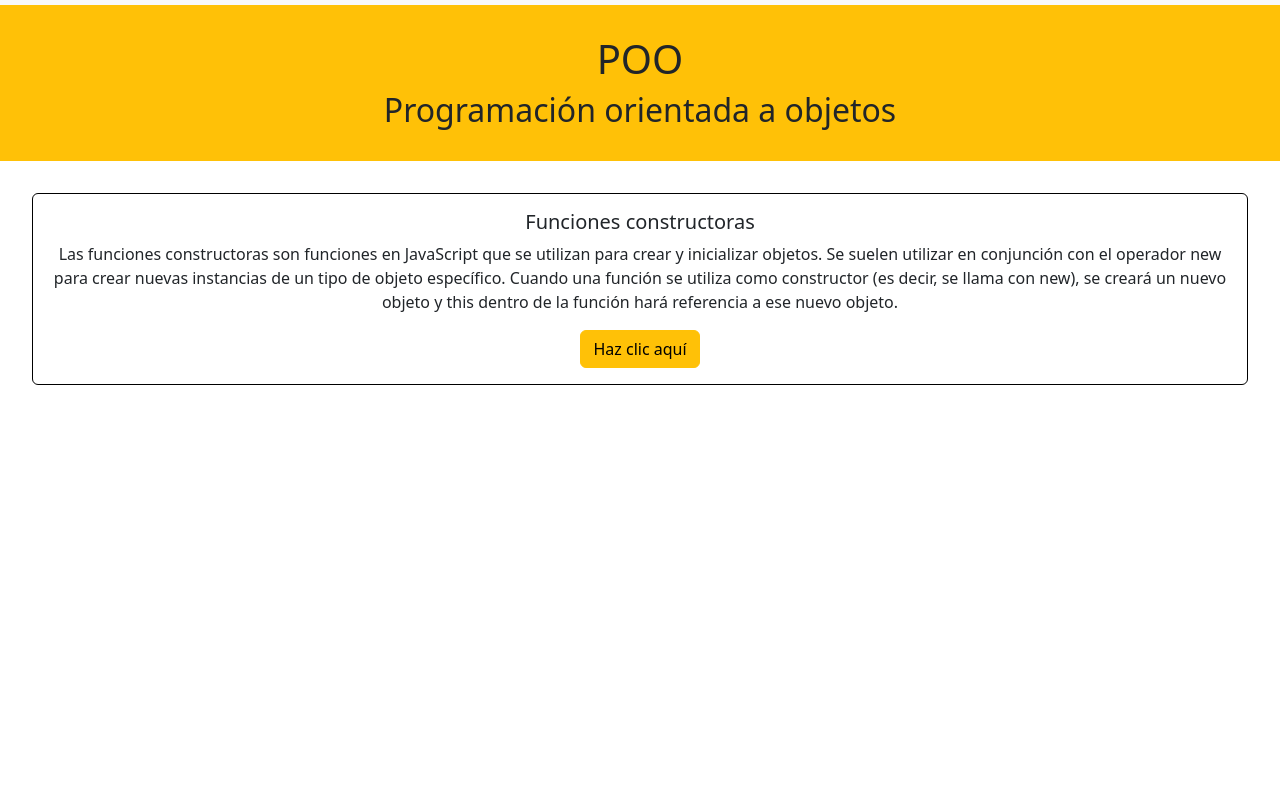
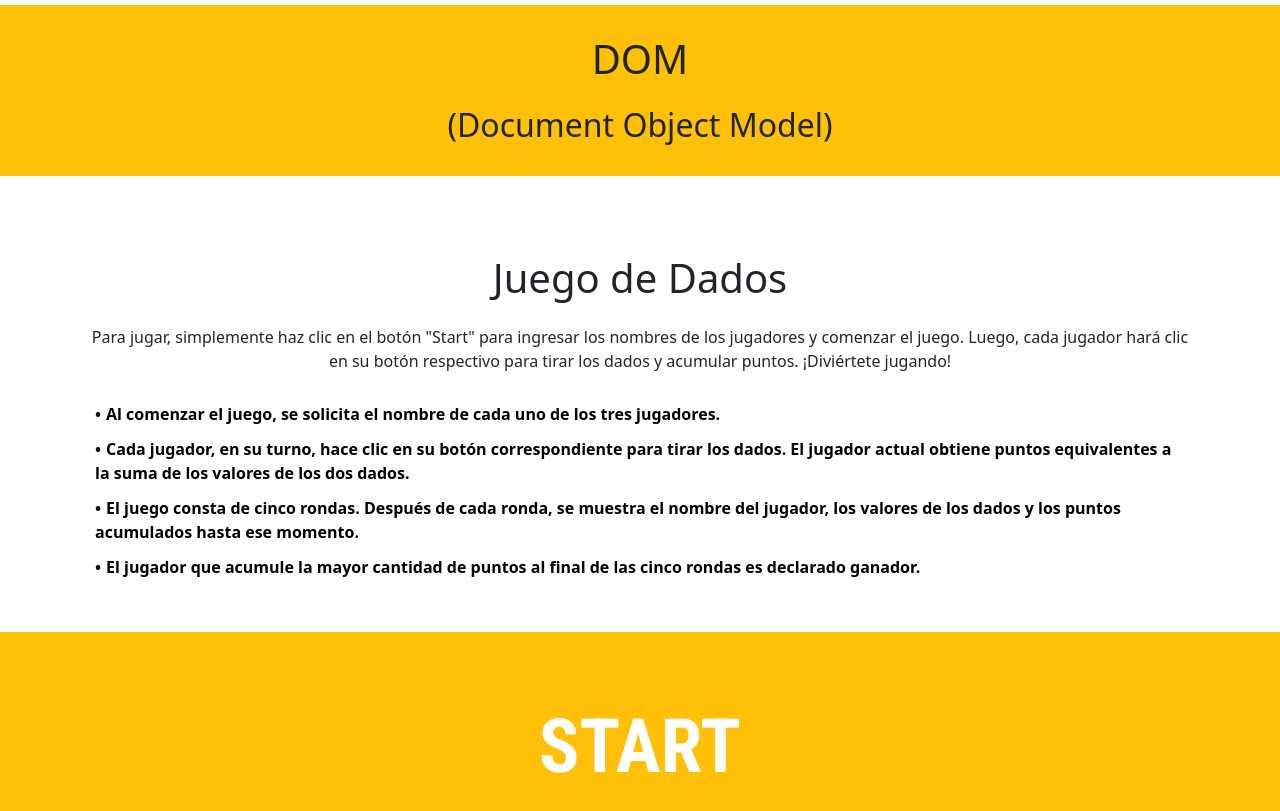
Before and after one commit to juanleivaa/signo-zodiacal-calculator, a plain HTML site: page pages/DOM/dom.html in a window 1280 px wide. Shown: the part 121-932 px from the top of the page. Before the commit the page ends 800 px from the top, so only its background shows below. Drawn offline with nearby package versions, Linux system fonts and the light colour scheme.

Commit message:
DOM;Juego de dados de tres jugadores con 5 rondas
Trabajado en el juego de dados de tres jugadores con 5 rondas en la página dom.html. Se dedicó mucho esfuerzo al estilo. ¡Me hizo renegar mucho! 😅

```diff
--- a/css/style.css
+++ b/css/style.css
@@ -11,7 +11,9 @@ body {
 
 h1 {
   padding-top: 30px;
+  padding-bottom: 15px;
 }
+
 
 h2 {
   font-weight: 100;
@@ -99,3 +101,65 @@ pre {
 #result.hide {
   animation: fadeOut 0.3s ease forwards;
 }
+
+
+
+/*===================================
+====ESTILOS PARA JUEGO DE DADOS======
+====================================*/
+
+.juegoDados {
+  background-color: #ffc107;
+}
+
+#start {
+  font-family: 'Roboto Condensed', sans-serif;
+  font-weight: 700;
+  transition: transform 1.5s ease;
+  background-color: #ffc107;
+  border-radius: 0%;
+  border: 0;
+  font-size: 75px; /* Tamaño del texto */
+  padding: 10px 10px; /* Espaciado interno */
+
+}
+
+#start:hover {
+  transform: scale(1.1);
+  animation: colorChange 0.5s infinite;
+   /* Cambiar por el color que prefieras */
+}
+
+
+
+@keyframes colorChange {
+  0% {
+    color: rgb(255, 0, 0); /* Rojo */
+  }
+  50% {
+    color: rgb(0, 255, 0); /* Verde */
+  }
+  100% {
+    color: rgb(0, 0, 255); /* Azul */
+  }
+}
+
+
+
+ol {
+  margin-bottom: 35px;
+  padding: 10px;
+  border-radius: 5px;
+  color: rgb(0, 0, 0);
+  font-weight: bold;
+  list-style-type: none;
+}
+
+ol li {
+  margin-bottom: 5px;
+}
+
+ol li:before {
+  content: "•";
+  margin-right: 5px;
+}
--- a/js/DOM/dom.js
+++ b/js/DOM/dom.js
@@ -0,0 +1,215 @@
+// let div = document.getElementById('elemento');
+// // let pEl = document.getElementsByName('p');
+// // let pQuery = document.querySelectorAll('button.btn');
+// // let pElClass = document.getElementsByClassName('btn');
+// // console.log(pElClass);
+
+
+// //aqui no se puede hacer esto de meter etiquetas html
+// // div.appendChild('<p>Append text</p>');
+
+// //Hay que CREAR un nodo
+// let p = document.createElement('p');
+
+// //para agregar texto al nodo
+// p.textContent = 'Append text';
+// //ó (este no hace falta crearle un nodo, es decir podemos meterle etiuquetas; mas comodo)
+// p.innerHTML = '<strong>Append text</strong>';
+
+
+// //literal le metemos un parrafo al div
+// div.appendChild(p);
+
+
+
+// //me devuelve un array de elementos que concide con el parametro al metodo
+// let pQuery = document.getElementsByClassName('query');
+// //Le agrego una clase
+// pQuery[1].classList.add('btn' , 'btn-primary' , 'p-4');
+// console.log(pQuery[1].parentElement) //text y span
+
+// let buttons = document.getElementsByClassName ('btn');
+// console.log('Botones: ',buttons);
+
+// for (btn in buttons) {
+
+// }
+
+
+
+
+
+//===================================
+//===FUNCION JUEGO DEL DADO===========
+//====================================
+function startGame(){
+    let playerNames = [];
+    for (let i = 1; i <= 3; i++) {
+        let name = prompt(`Ingrese el nombre del Jugador ${i} (máximo 10 letras)`);
+        while (name === '' || name.length > 10) {
+            name = prompt(`Ingrese el nombre del Jugador ${i} (máximo 10 letras)`);
+        }
+        playerNames.push(name);
+        document.getElementById(`player${i}`).innerText = `Tirar: ${name}`;
+    }
+
+    let players = playerNames.map((name, index) => {
+        return { name: name, points: 0, round: 1 };
+    });
+
+    let currentPlayer = 0;
+    let currentRound = 1;
+
+    function rollDice() {
+        return Math.floor(Math.random() * 6) + 1;
+    }
+
+
+    let gameOver = false; // Variable para controlar si el juego ha terminado
+
+
+    function playTurn() {
+        if (gameOver) return; // Salir de la función si el juego ha terminado
+        let player = players[currentPlayer];
+        let dice1 = rollDice();
+        let dice2 = rollDice();
+        player.points += dice1 + dice2;
+        console.log(`${player.name}: Dado 1: ${dice1}, Dado 2: ${dice2}, Puntos totales: ${player.points}`);
+        currentPlayer = (currentPlayer + 1) % players.length;
+        if (currentPlayer === 0) {
+            currentRound++;
+        }
+        updateButtons();
+        if (currentRound >= 5) {
+            displayPlayers(); // Mostrar resultados de la ronda 5
+            endGame(); // Mostrar mensaje de ganador y reiniciar juego
+        }
+    }
+
+
+    function updateButtons() {
+        for (let i = 0; i < players.length; i++) {
+            let button = document.getElementById(`player${i + 1}`);
+            button.disabled = (currentRound === 5);
+        }
+    }
+
+
+    function endGame() {
+        let winner = players.reduce((prev, current) => (prev.points > current.points) ? prev : current);
+        setTimeout(() => {
+            alert(`El ganador es: ${winner.name}. Se reiniciara el juego`);
+            setTimeout(() => {
+                location.reload(); // Reiniciar el juego
+            }, 10); // Esperar 2 segundos antes de recargar la página
+        }, 350); // Esperar 1 segundo antes de mostrar el mensaje de ganador
+    }
+
+
+    function displayPlayers() {
+        let playersDiv = document.getElementById('players');
+        playersDiv.innerHTML = '';
+        let roundTitle = document.createElement('h1');
+        roundTitle.innerText = `ROUND: ${currentRound}`;
+        playersDiv.appendChild(roundTitle);
+        let row = document.createElement('div');
+        row.classList.add('row');
+        players.forEach((player, index) => {
+            let playerDiv = document.createElement('div');
+            playerDiv.classList.add('col');
+            playerDiv.classList.add('player');
+
+            // Agregar la foto de perfil
+            let profileImg = document.createElement('img');
+            profileImg.src = `/css/assets/player${index + 1}.jpg`; // Ruta de la imagen
+            profileImg.alt = `Foto de perfil de ${player.name}`;
+            profileImg.width = 50; // Ancho de la imagen
+            profileImg.height = 50; // Alto de la imagen
+            playerDiv.appendChild(profileImg);
+
+            let playerInfo = document.createElement('div');
+            playerInfo.innerHTML = `<h3>${player.name}</h3><p>Puntos: ${player.points}</p>`;
+            playerDiv.appendChild(playerInfo);
+
+            let button = document.createElement('button');
+            button.id = `player${index + 1}`;
+            button.classList.add('btn');
+            button.classList.add('mt-4');
+            button.classList.add('btn-outline-dark');
+            button.disabled = (index !== currentPlayer || currentRound > 5 || player.round == 5); // Se deshabilita en la ronda 5 o más
+            button.innerText = `Tirar: ${player.name}`;
+
+            if (index === currentPlayer && currentRound <= 5) {
+                button.classList.remove('btn-outline-dark');
+                button.classList.add('btn-dark');
+            }
+            button.addEventListener('click', function() {
+            if (currentPlayer === index && currentRound <= 5) {
+                    playTurn();
+                    displayPlayers();
+            }
+
+            });
+            playerDiv.appendChild(button);
+            row.appendChild(playerDiv);
+        });
+        playersDiv.appendChild(row);
+    }
+
+
+
+
+    document.getElementById('start').addEventListener('click', function() {
+        document.getElementById('player1').style.display = 'inline-block';
+        document.getElementById('player2').style.display = 'inline-block';
+        document.getElementById('player3').style.display = 'inline-block';
+        document.getElementById('start').style.display = 'none';
+    });
+
+    document.getElementById('player1').addEventListener('click', function() {
+        if (currentPlayer === 0 && currentRound <= 5) {
+            playTurn();
+            displayPlayers();
+        }
+    });
+
+    document.getElementById('player2').addEventListener('click', function() {
+        if (currentPlayer === 1 && currentRound <= 5) {
+            playTurn();
+            displayPlayers();
+        }
+    });
+
+    document.getElementById('player3').addEventListener('click', function() {
+        if (currentPlayer === 2 && currentRound <= 5) {
+            playTurn();
+            displayPlayers();
+        }
+    });
+
+    document.getElementById('start').style.display = 'none';
+    localStorage.setItem('startButtonClicked', 'true');
+
+    displayPlayers();
+    updateButtons();
+}
+
+
+
+
+
+//=========================================================
+//=PARA QUE EL BOTON SE VAYA UNA VEZ INICILIZADO EL JUEGO==
+//=========================================================
+window.onload = function() {
+    // Verificar si se hizo clic en el botón 'start' anteriormente
+    const startButtonClicked = localStorage.getItem('startButtonClicked');
+    if (startButtonClicked) {
+        document.getElementById('start').style.display = 'none';
+    }
+};
+
+// Eliminar el estado almacenado en localStorage al recargar la página
+window.addEventListener('beforeunload', function() {
+    localStorage.removeItem('startButtonClicked');
+});
--- a/pages/DOM/dom.html
+++ b/pages/DOM/dom.html
@@ -6,6 +6,11 @@
 <title>Copa america</title>
 <link href="https://cdn.jsdelivr.net/npm/bootstrap@5.3.0/dist/css/bootstrap.min.css" rel="stylesheet">
 <link rel="stylesheet" href="/css/style.css">
+<!--===================================
+=========fuente para start=============
+====================================-->
+<link rel="stylesheet" href="https://fonts.googleapis.com/css2?family=Roboto+Condensed:wght@700&display=swap">
+
 
 </head>
 <body>
@@ -19,28 +24,39 @@
       </nav>
   </header>
     <main>
-
         <section style="background-color: #ffc107;">
-            <h1>POO</h1>
-            <h2>Programación orientada a objetos</h2>
+            <h1>DOM</h1>
+            <h2>(Document Object Model)</h2>
             <br>
         </section>
         <section>
-            <div class="card-group p-3">
-                <div class="card m-3 justify-content-center">
-                  <div class="card-body">
-                    <h5 class="card-title">Funciones constructoras</h5>
-                    <p class="card-text">
-                      Las funciones constructoras son funciones en JavaScript que se utilizan para crear y inicializar objetos. Se suelen utilizar en conjunción con el operador new para crear nuevas instancias de un tipo de objeto específico. Cuando una función se utiliza como constructor (es decir, se llama con new), se creará un nuevo objeto y this dentro de la función hará referencia a ese nuevo objeto. </p>
-                      <button class="btn btn-warning" id="btnEjercicio1" onclick="ejercitacionWhile()">Haz clic aquí</button>
-                  </div>
-                </div>
-            </div>
+          <div class="container">
+            <h1 class="mt-5">Juego de Dados</h1>
+            <aside>
+              <p>
+                Para jugar, simplemente haz clic en el botón "Start" para ingresar los nombres de los jugadores y comenzar el juego. Luego, cada jugador hará clic en su botón respectivo para tirar los dados y acumular puntos. ¡Diviértete jugando!
+              </p>
+              <ol>
+                <li>Al comenzar el juego, se solicita el nombre de cada uno de los tres jugadores.</li>
+                <li>Cada jugador, en su turno, hace clic en su botón correspondiente para tirar los dados. El jugador actual obtiene puntos equivalentes a la suma de los valores de los dos dados.</li>
+                <li>El juego consta de cinco rondas. Después de cada ronda, se muestra el nombre del jugador, los valores de los dados y los puntos acumulados hasta ese momento.</li>
+                <li>El jugador que acumule la mayor cantidad de puntos al final de las cinco rondas es declarado ganador.</li>
+              </ol>
+
+            </aside>
         </section>
+        <section class="juegoDados">
+          <br>
+          <button id="start" class="btn btn-success mt-4" onclick="startGame()">START </button>
 
+            <div id="players" class="mt-4"></div>
+            <br><br><br>
+            <button id="player1" style="border: 0; background-color: #ffc107; color: #ffc107;" class="btn border-0" disabled> </button>
+            <button id="player2" style="border: 0; background-color: #ffc107; color: #ffc107;" class="btn  border-0" disabled></button>
+            <button id="player3" style="border: 0; background-color: #ffc107; color: #ffc107;" class="btn  border-0" disabled></button>
+          </div>
+        </section>
     </main>
-
-
 <script src="/js/DOM/dom.js"></script>
 </body>
 </html>
```
Also changed, not shown: css/assets/player1.jpg (added), css/assets/player2.jpg (added), css/assets/player3.jpg (added).
